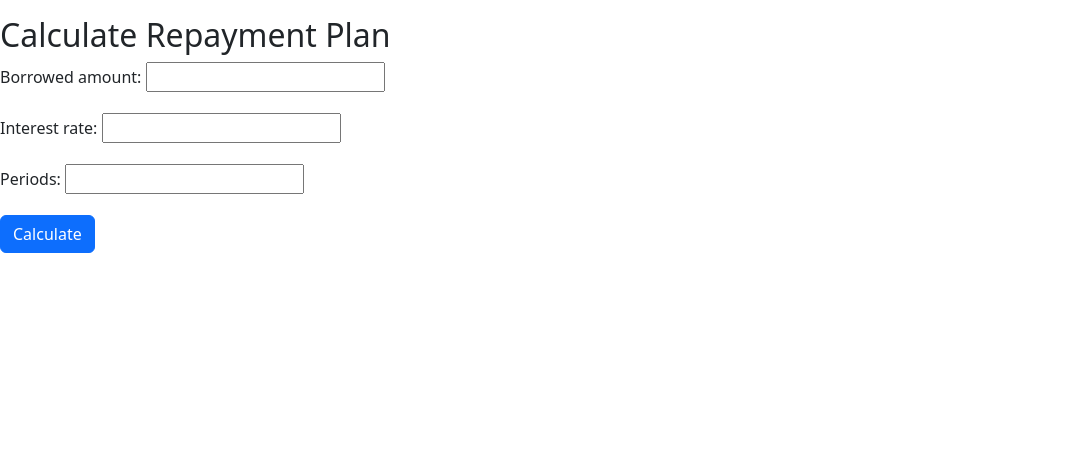
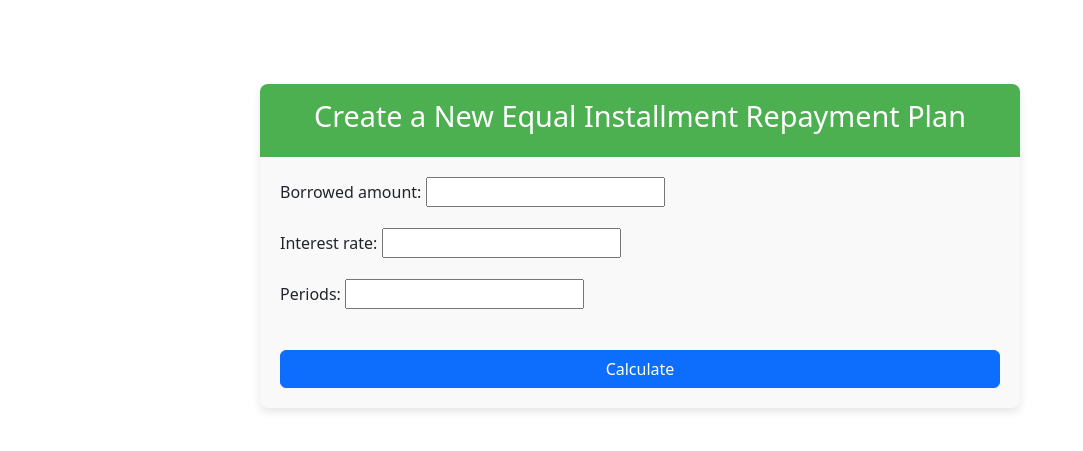
Before and after one commit to darthzedious/DjangoFinanceApp, a Django app: page /repayment_plans/equal-installment-calculation/ in a window 1280 px wide. Shown: the part 56-507 px from the top of the page, without its empty margins (0-1083 px from the left). Run offline with Django 5.2, Linux system fonts and the light colour scheme; the visitor is signed in with stand-in values (Sample User, id 1); some libraries are stand-ins or nearby versions.

Commit message:
fix: operation name

```diff
--- a/financeDjango/repayment_plans_app/urls.py
+++ b/financeDjango/repayment_plans_app/urls.py
@@ -5,5 +5,5 @@ from financeDjango.repayment_plans_app import views
 urlpatterns = [
     path('equal-installment-calculation/', views.EqualInstallmentPlanCalculateView.as_view(), name='equal-installment-calculation'),
     path('equal-installment-save/', views.EqualInstallmentPlanSaveView.as_view(), name='equal-installment-save'),
-    path('Repayment-plans-list/', views.RepaymentPlansListView.as_view(), name='repayment-plans-list'),
+    path('Repayment-plans-list/', views.EqualInstallmentPlanListView.as_view(), name='repayment-plans-list'),
 ]
--- a/financeDjango/repayment_plans_app/views.py
+++ b/financeDjango/repayment_plans_app/views.py
@@ -5,14 +5,16 @@ from django.contrib.auth.mixins import LoginRequiredMixin
 from django.urls import reverse_lazy
 from django.views.generic import FormView, CreateView, ListView
 
+from financeDjango.mixins import OperationNameContextMixin
 from financeDjango.repayment_plans_app.forms import EqualInstallmentForm
 from financeDjango.repayment_plans_app.helpers import calculate_equal_installment
 from financeDjango.repayment_plans_app.models import EqualInstallmentPlan
 
 
-class EqualInstallmentPlanCalculateView(LoginRequiredMixin, FormView):
-    template_name = 'repayment_plans_templates/equal_installment/equal_installment_calculation.html'
+class EqualInstallmentPlanCalculateView(LoginRequiredMixin, OperationNameContextMixin, FormView):
+    template_name = 'repayment_plans_templates/equal_installment_pp/equal_installment_and_pp_calculation.html'
     form_class = EqualInstallmentForm
+    operation_name = 'Equal Installment Repayment Plan'
 
     def form_valid(self, form):
         try:
@@ -47,16 +49,16 @@ class EqualInstallmentPlanSaveView(LoginRequiredMixin, CreateView):
         return super().form_valid(form)
 
 
-class RepaymentPlansListView(LoginRequiredMixin, ListView):
+class EqualInstallmentPlanListView(LoginRequiredMixin, ListView):
     model = EqualInstallmentPlan
-    template_name = 'repayment_plans_templates/equal_installment/repayment_plans_list.html'
+    template_name = 'repayment_plans_templates/equal_installment_pp/repayment_plans_list.html'
     context_object_name = 'plans'
     paginate_by = 5
 
     def get_queryset(self):
         queryset = EqualInstallmentPlan.objects.filter(user=self.request.user).order_by('-id')
-        for plan in queryset:
-            print(f"Plan ID {plan.id}: repayment={plan.repayment}")
+        # for plan in queryset:
+        #     print(f"Plan ID {plan.id}: repayment={plan.repayment}")
 
         return queryset
 
--- a/templates/repayment_plans_templates/equal_installment/equal_installment_calculation.html
+++ b/templates/repayment_plans_templates/equal_installment_pp/equal_installment_and_pp_calculation.html
@@ -1,12 +1,22 @@
 {% extends 'home_menu/home.html' %}
 
 {% block content %}
-    <h2>Calculate Repayment Plan</h2>
-    <form method="post" class="mb-4">
-        {% csrf_token %}
-        {{ form.as_p }}
+    <div class="create-transaction-container mt-5">
+        <div class="create-transaction-card">
+            <div class="create-transaction-header">
+                <h3>Create a New {{ operation_name }}</h3>
+            </div>
+            <div class="create-transaction-body">
+                <form method="post" class="create-transaction-form">
+                    {% csrf_token %}
+                    <div class="create-transaction-group">
+                        {{ form.as_p }}
+                    </div>
         <button type="submit" class="btn btn-primary">Calculate</button>
-    </form>
+                </form>
+            </div>
+        </div>
+    </div>
 
     {% if repayment %}
         <hr>
```
Also changed, not shown: templates/repayment_plans_templates/equal_installment_pp/repayment_plans_list.html (renamed from templates/repayment_plans_templates/equal_installment/repayment_plans_list.html).
